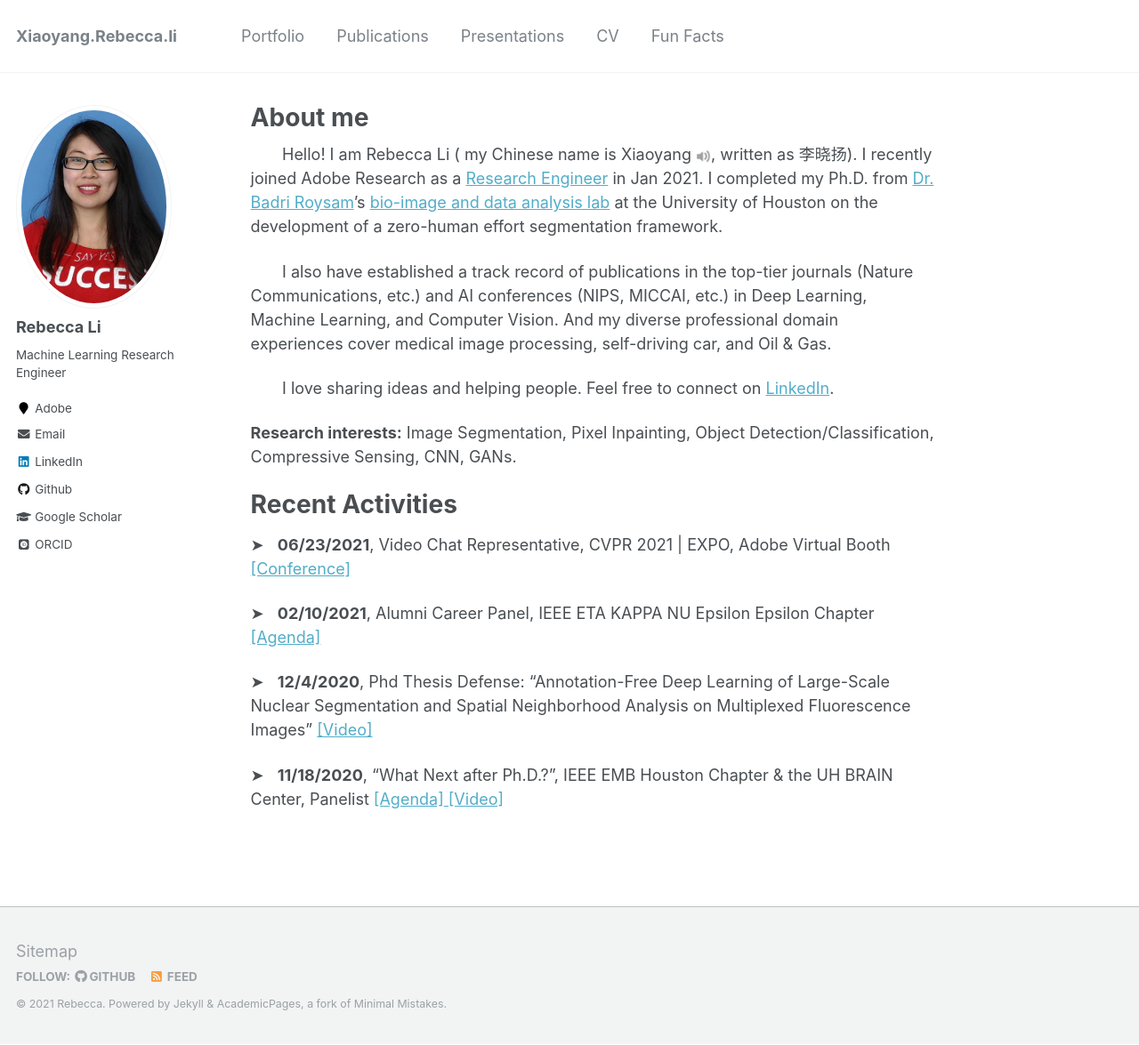
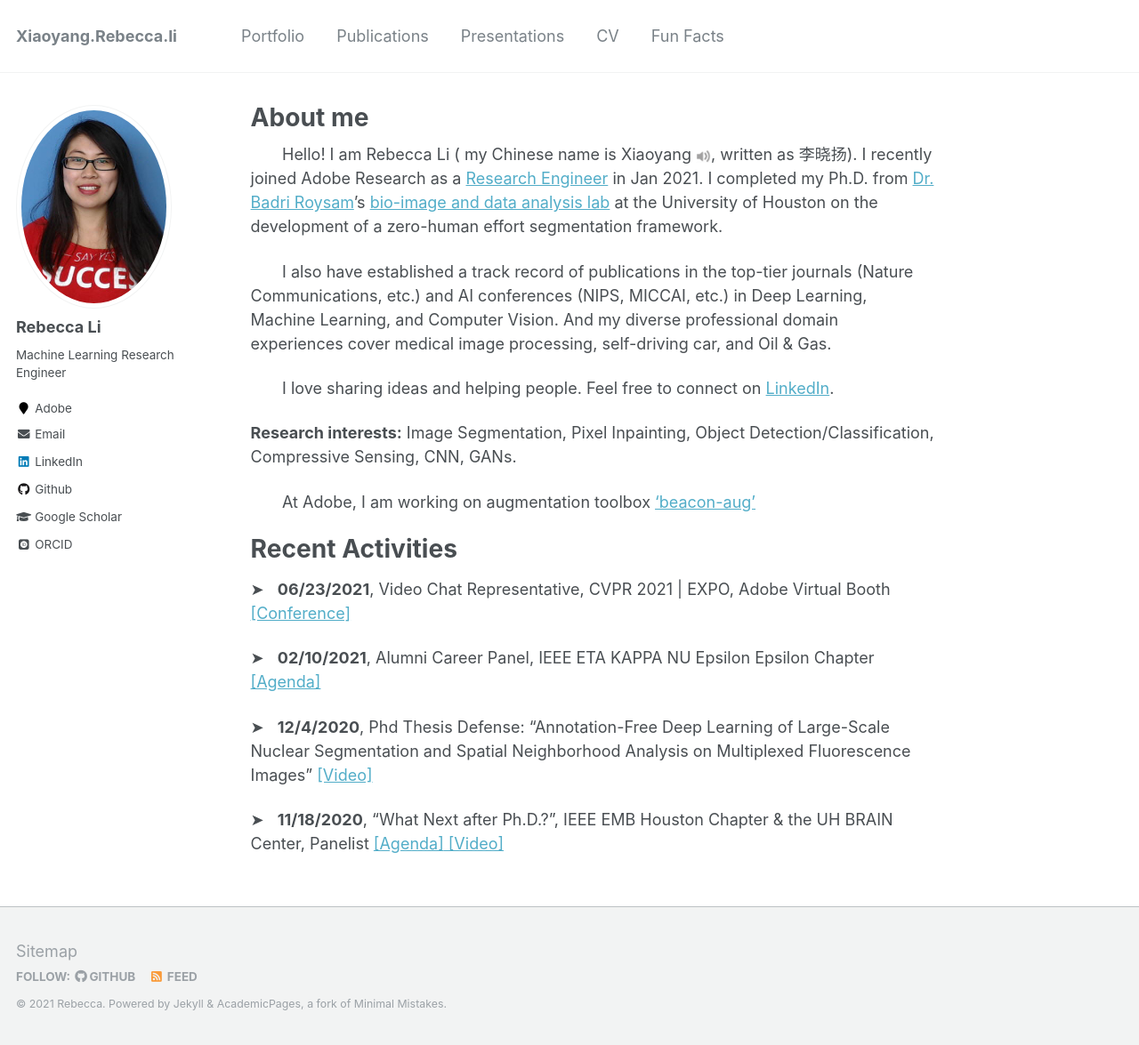
Before and after one commit to Xiaoyang-Rebecca/xiaoyang-rebecca.github.io, a Jekyll site: the page built from _pages/about.md, in a window 1280 px wide and 1175 px high. Shown: the whole window at 89% size. Built offline with Jekyll 4.4.1, drawn with Linux system fonts in a browser that asks for light colours; some web fonts are replaced.

Commit message:
add augmentation

```diff
--- a/_pages/about.md
+++ b/_pages/about.md
@@ -29,6 +29,7 @@ redirect_from:
 
 **Research interests:** Image Segmentation, Pixel Inpainting, Object Detection/Classification, Compressive Sensing, CNN, GANs.
 
+&nbsp;&nbsp;&nbsp;&nbsp;&nbsp;&nbsp; At Adobe, I am working on augmentation toolbox ['beacon-aug'](https://adobe-research.github.io/beacon-aug/)
 
 <!-- &nbsp;&nbsp;&nbsp;&nbsp;&nb<!-- sp;&nbsp; I am always willing to share new ideas. Feel free to [schedule a quick chat](https://calendly.com/s/o5uKjHE9) with me!
 
```
